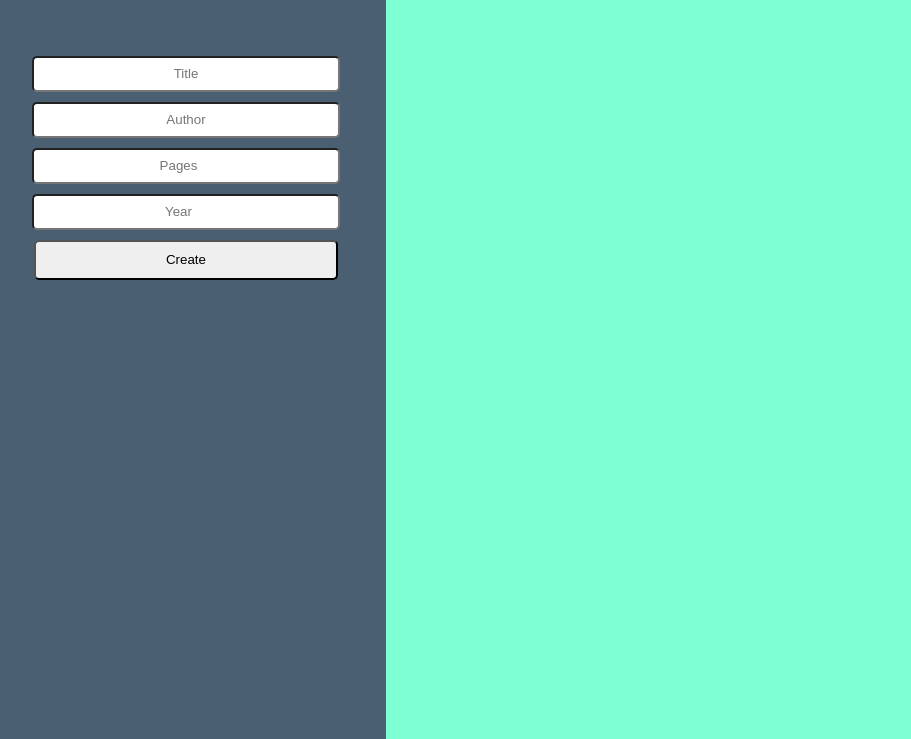
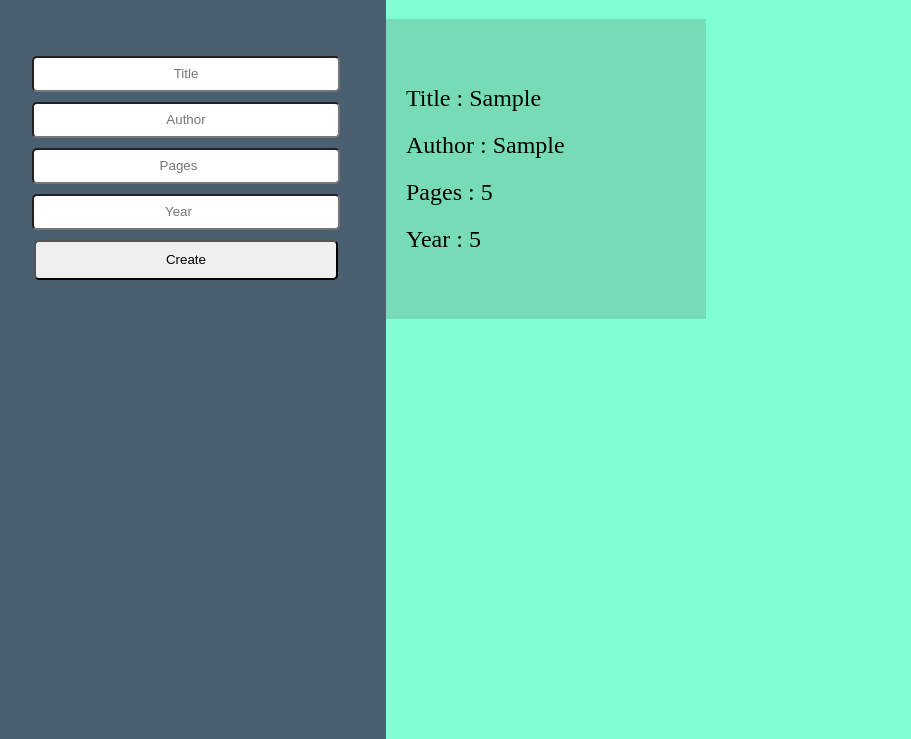
Before and after one commit to Phil-Menard/Library, a plain HTML site: page index.html in a window 1280 px wide. Both pictures are taken after typing "Sample", "Sample", "5", "5" into the empty fields and a click on the button "Create". Shown: the part 61-800 px from the top of the page, without its empty margins (14-925 px from the left). Drawn offline with Linux system fonts and the light colour scheme.

Commit message:
Display the details of the book
Display the author, title, pages and year correctly, but still need style.
Miss the remove button/function and the read button/function.

```diff
--- a/script.js
+++ b/script.js
@@ -1,3 +1,4 @@
+const main = document.querySelector('.main');
 const submitButton = document.querySelector('button');
 const titleValue = document.querySelector('#title');
 const authorValue = document.querySelector('#author');
@@ -7,7 +8,6 @@ const yearValue = document.querySelector('#year');
 //VARIABLES
 const values = [titleValue, authorValue, pagesValue, yearValue];
 const books = [];
-
 //EVENT LISTENER
 submitButton.addEventListener('click', getValues);
 
@@ -21,10 +21,26 @@ function Book(title, author, pages, year) {
 
 //FUNCTIONS
 function getValues(e)    {
+    e.preventDefault(); //avoid the datas to be send to a non-existant server
     books.push(new Book(titleValue.value, authorValue.value, pagesValue.value, yearValue.value));
+    displayBook(titleValue.value, authorValue.value, pagesValue.value, yearValue.value);
     for (let i = 0; i < values.length; i++) {
-        values[i].value = "";
+        values[i].value = "";   //reinitiate the values on the form
     }
-    e.preventDefault(); //avoid the datas to be send to a non-existant server
-    //displayBook(); A CREER
+    //add book in main with length-1?
 }
+
+function displayBook(title, author, pages, year)   {
+    let card = document.createElement('div');
+    card.className = "card";
+    let titleDiv = document.createElement('div');
+    let authorDiv = document.createElement('div');
+    let pagesDiv = document.createElement('div');
+    let yearDiv = document.createElement('div');
+    titleDiv.textContent = "Title : " + title;
+    authorDiv.textContent = "Author : " + author;
+    pagesDiv.textContent = "Pages : " + pages;
+    yearDiv.textContent = "Year : " + year;
+    card.append(titleDiv, authorDiv, pagesDiv, yearDiv);
+    main.appendChild(card);
+}
--- a/styles.css
+++ b/styles.css
@@ -20,6 +20,10 @@ body    {
     width: 100%;
     display: flex;
     flex-direction: column;
+}
+
+.main   {
+    height: 100%;
 }
 
 .header {
@@ -46,3 +50,16 @@ button  {
     height: 40px;
     border-radius: 5px;
 }
+
+.card   {
+    width : 300px;
+    height: 300px;
+    background-color : rgba(106, 151, 129, 0.349);
+    display: flex;
+    flex-direction: column;
+    align-items:flex-start;
+    gap: 20px;
+    justify-content: center;
+    font-size: 24px;
+    padding-left: 20px;
+}
```
Also changed, not shown: index.html (+2 -1 lines).
